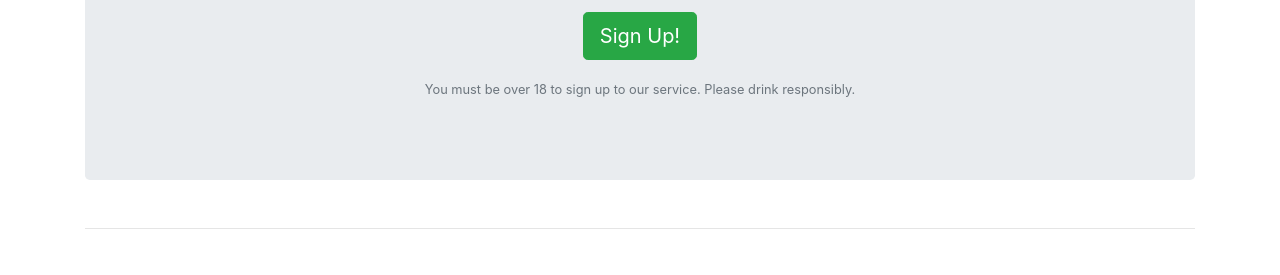
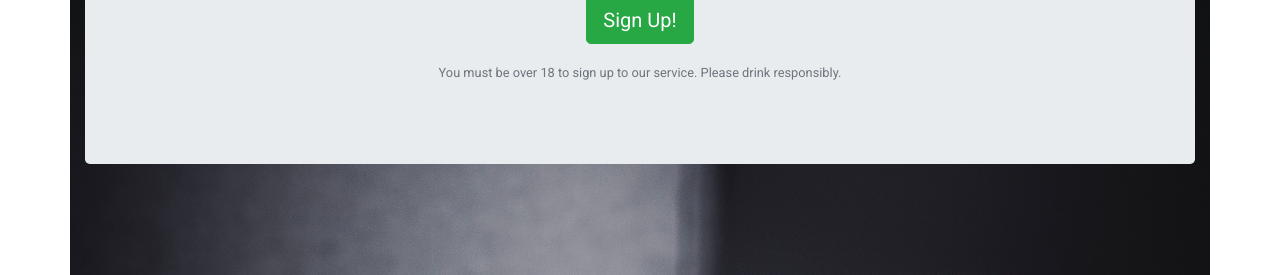
Before and after one commit to carrozw/Bootstrap-learning, a plain HTML site: page index.html in a window 1280 px wide. Shown: the part 226-501 px from the top of the page. Drawn offline with nearby package versions, Linux system fonts and the light colour scheme.

Commit message:
added image

```diff
--- /dev/null
+++ b/css/style.css
@@ -0,0 +1,20 @@
+body {
+    font-family: 'Roboto', sans-serif;
+}
+
+
+.alert-container {}
+
+.callout-container {
+    height: 100vh;
+  background: url("../images/whiskey-background.jpg") no-repeat bottom right fixed;
+  -webkit-background-size: cover;
+  -moz-background-size: cover;
+  -o-background-size: cover;
+  background-size: cover;
+
+}
+
+.quotes-container {}
+
+.features-container {}
--- a/index.html
+++ b/index.html
@@ -12,6 +12,9 @@
     />
     <link rel="stylesheet" href="https://use.fontawesome.com/releases/v5.15.1/css/all.css" integrity="sha384-vp86vTRFVJgpjF9jiIGPEEqYqlDwgyBgEF109VFjmqGmIY/Y4HV4d3Gp2irVfcrp" crossorigin="anonymous">
   </head>
+  <link rel="preconnect" href="https://fonts.gstatic.com">
+<link href="https://fonts.googleapis.com/css2?family=Roboto:wght@400;700&display=swap" rel="stylesheet">
+<link rel="stylesheet" href="css/style.css" type="text/css">
   <body>
     <nav class="navbar navbar-light bg-light navbar-expand-sm">
       <a href="/" class="navbar-brand">Whiskey Drop</a>
@@ -66,7 +69,8 @@
         <a href="/login">Sign In / Sign Up</a>
       </div>
     </nav>
-    <article class="container mt-3">
+    <!--<article class="container mt-3">-->
+    <div class="container callout-container">
       <!-- Callout -->
       <div class="row">
         <div class="col-12">
@@ -97,6 +101,7 @@
           </section>
         </div>
       </div>
+    </div>
       <!-- /.callout -->
       <hr />
 
@@ -201,7 +206,8 @@
         </div>
       </section>
       <!-- /.features -->
-    </article>
+    <!--</article>-->
+
     <div class="modal" tabindex="-1" role="dialog" id="signUpModal">
       <div class="modal-dialog" role="document">
         <div class="modal-content">
```
Also changed, not shown: images/whiskey-background.jpg (added).
